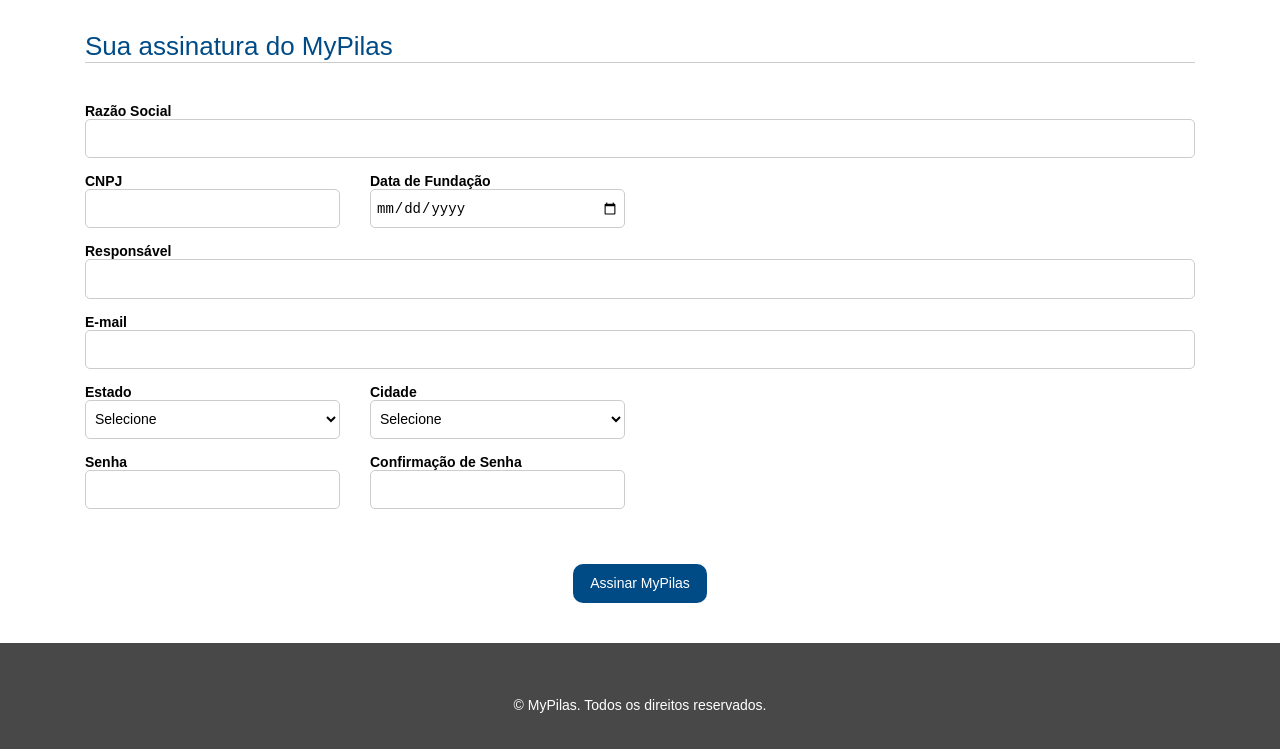
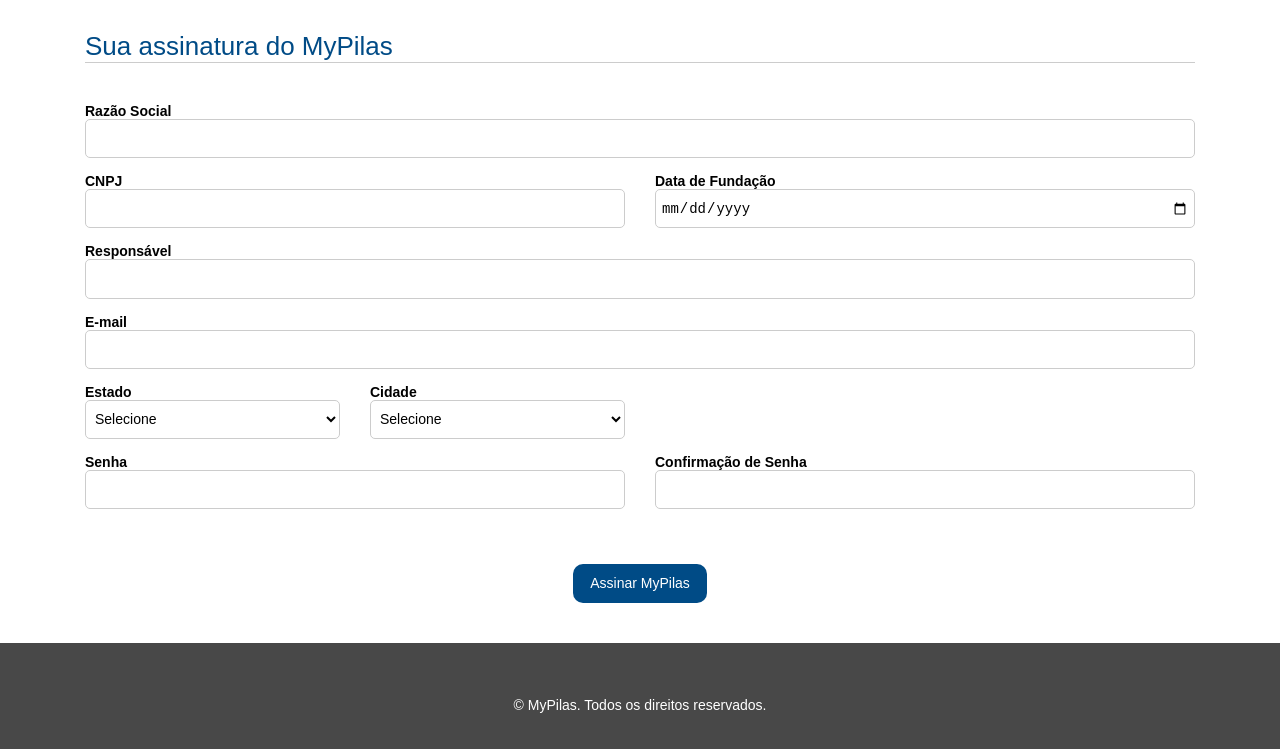
Before and after one commit to Dailton-Bastos/my-pilas, a plain HTML site: page assine.html in a window 1280 px wide. Shown: the part 69-818 px from the top of the page. Drawn offline with Linux system fonts and the light colour scheme.

Commit message:
Removido o script js e ajustado o formulário

```diff
--- a/assine.html
+++ b/assine.html
@@ -35,14 +35,14 @@
           </div>
 
           <div class="row">
-            <div class="col-sm-3">
+            <div class="col-sm-6">
               <div class="grupo-entrada">
                 <label for="cnpj">CNPJ</label>
                 <input id="cnpj" type="text" name="cnpj" class="campo" riquired="riquired">
               </div>
             </div>
 
-            <div class="col-sm-3">
+            <div class="col-sm-6">
               <div class="grupo-entrada">
                 <label for="data-nascimento">Data de Fundação</label>
                 <input id="data-nascimento" type="date" name="dataFundacao" class="campo" riquired="riquired">
@@ -87,14 +87,14 @@
           </div>
 
           <div class="row">
-            <div class="col-sm-3">
+            <div class="col-sm-6">
               <div class="grupo-entrada">
                 <label for="senha">Senha</label>
                 <input id="senha" type="password" class="campo" riquired="riquired">
               </div>
             </div>
 
-            <div class="col-sm-3">
+            <div class="col-sm-6">
               <div class="grupo-entrada">
                 <label for="confirmacao-senha">Confirmação de Senha</label>
                 <input id="confirmacao-senha" type="password" class="campo" riquired="riquired">
@@ -117,6 +117,5 @@
       </div>
     </footer>
 
-    <script src="javascripts/app.js"></script>
   </body>
 </html>
```
